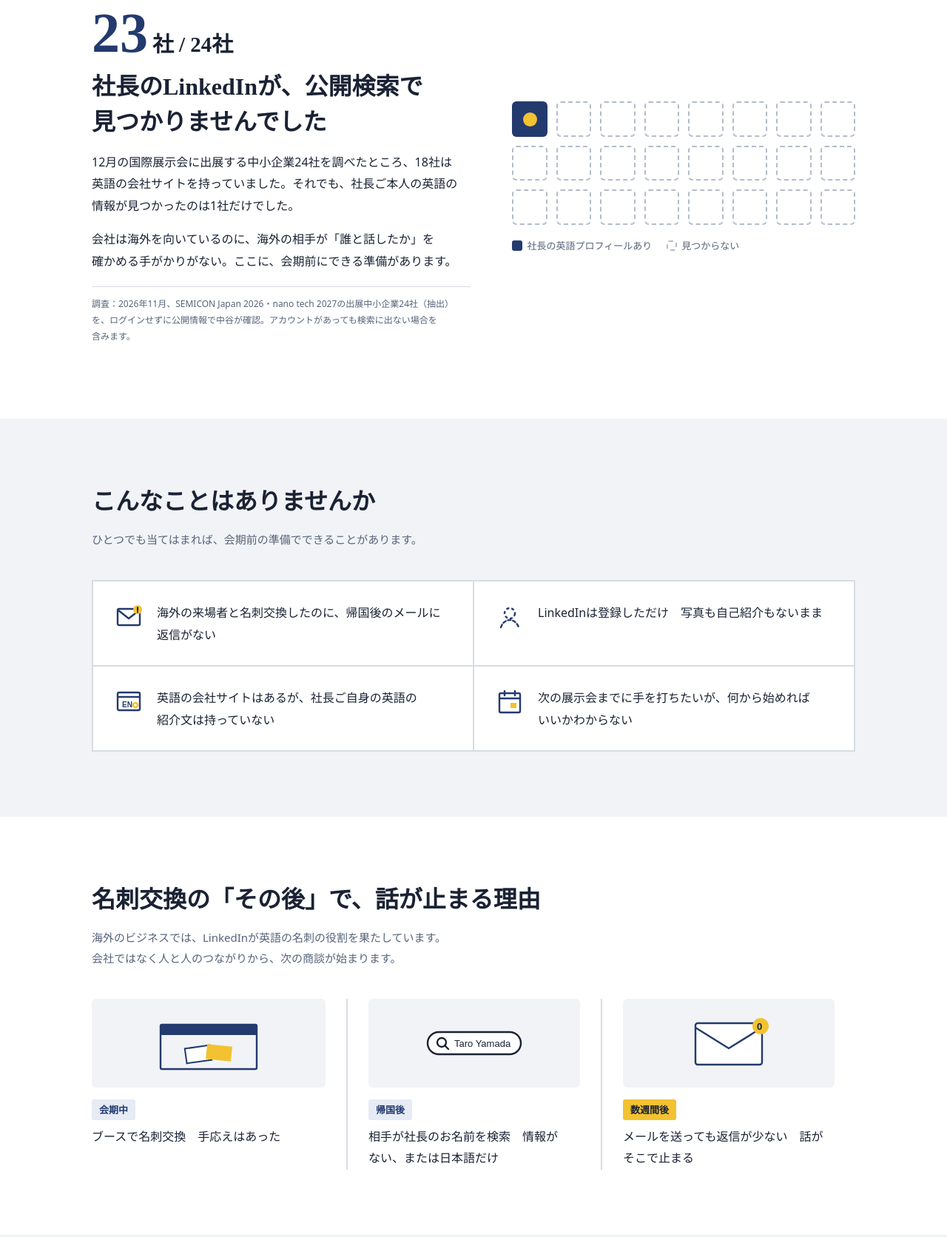
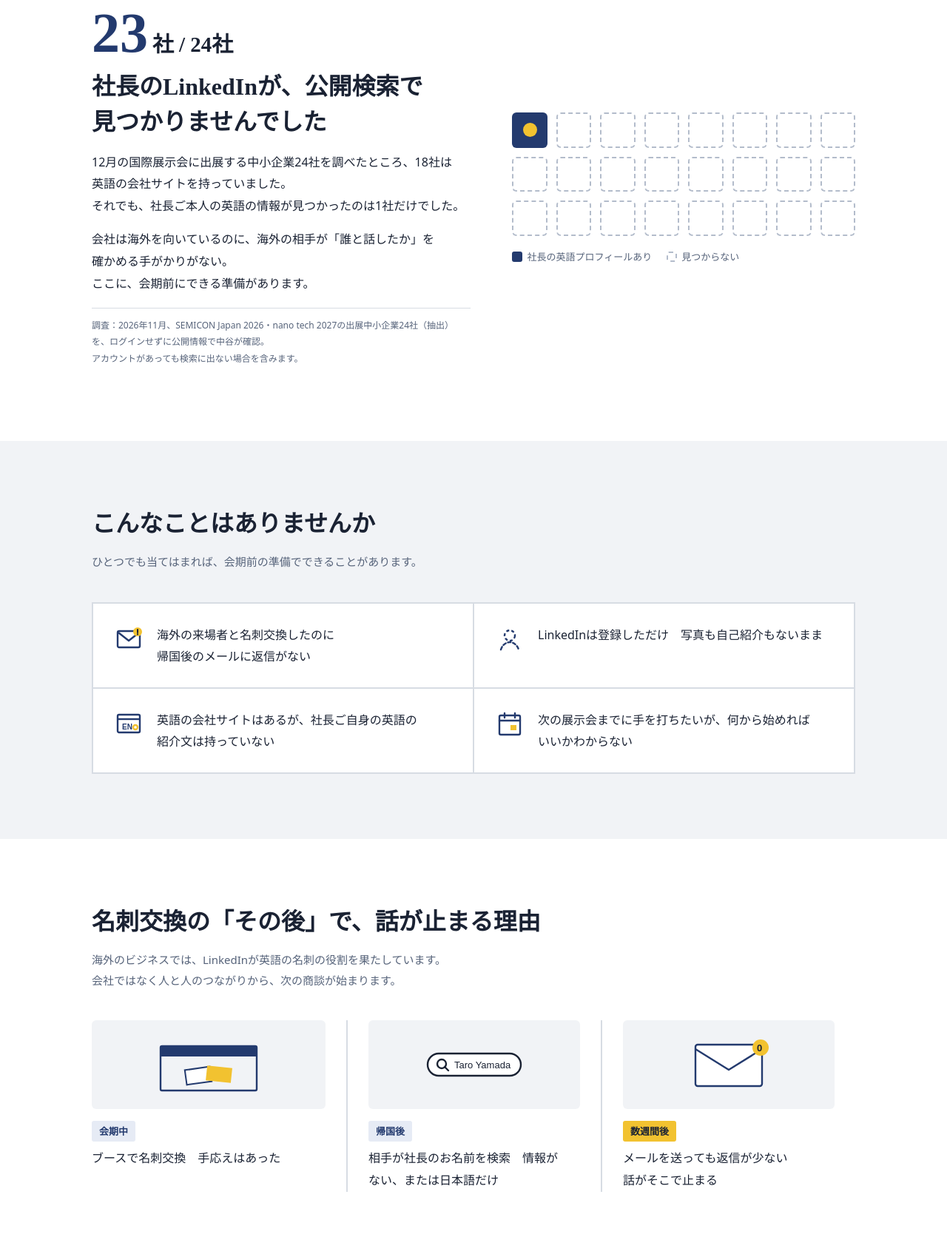
Before and after one commit to nakatani-expo/nakatani-expo.github.io, a plain HTML site: page index.html in a window 1280 px wide. Shown: the part 908-2580 px from the top of the page at 74% size. Drawn offline with Linux system fonts and the light colour scheme; a web font is replaced by a local one.

Commit message:
Fix awkward line breaks, mobile hero note overlap

```diff
--- a/index.html
+++ b/index.html
@@ -249,7 +249,8 @@
   @media (max-width: 560px) {
     .wrap { padding: 0 16px; }
     .hero { padding-left: 16px; padding-right: 16px; }
-    .stage { min-height: 330px; }
+    .stage { min-height: 400px; }
+    .arrow-note { margin-bottom: 28px; }
     .meishi { width: 74%; }
     .pcard { width: 86%; top: 92px; }
     .pains { grid-template-columns: 1fr; }
@@ -260,6 +261,7 @@
     .dots { gap: 7px; }
     .header-cta { display: none; }
   }
+  .nw { white-space: nowrap; }
 </style>
 </head>
 <body>
@@ -275,7 +277,7 @@
   <div class="wrap hero">
     <div>
       <h1>展示会で出会った海外の相手は、帰国後に社長のお名前を検索します。</h1>
-      <p class="lead">そのとき見つかる「英語の社長プロフィール」を、会期前に整えます。<br>国際展示会に出展する中小企業の社長に向けた、単発のサービスです。</p>
+      <p class="lead">そのとき見つかる<span class="nw">「英語の社長プロフィール」を、</span><span class="nw">会期前に整えます。</span><br>国際展示会に出展する中小企業の<span class="nw">社長に向けた、</span><span class="nw">単発のサービスです。</span></p>
       <div class="ctas">
         <a class="btn" href="#contact">15分だけ、話を聞いてみる（無料）</a>
         <a class="btn ghost" href="#offer">中身と料金を見る</a>
@@ -314,9 +316,9 @@
       <div>
         <p class="figure">23<small>社 / 24社</small></p>
         <h2>社長のLinkedInが、公開検索で見つかりませんでした</h2>
-        <p>12月の国際展示会に出展する中小企業24社を調べたところ、18社は英語の会社サイトを持っていました。それでも、社長ご本人の英語の情報が見つかったのは1社だけでした。</p>
-        <p>会社は海外を向いているのに、海外の相手が「誰と話したか」を確かめる手がかりがない。ここに、会期前にできる準備があります。</p>
-        <p class="source">調査：2026年11月、SEMICON Japan 2026・nano tech 2027の出展中小企業24社（抽出）を、ログインせずに公開情報で中谷が確認。アカウントがあっても検索に出ない場合を含みます。</p>
+        <p>12月の国際展示会に出展する中小企業24社を調べたところ、18社は英語の会社サイトを持っていました。<br>それでも、社長ご本人の英語の情報が見つかったのは1社だけでした。</p>
+        <p>会社は海外を向いているのに、海外の相手が「誰と話したか」を確かめる手がかりがない。<br>ここに、会期前にできる準備があります。</p>
+        <p class="source">調査：2026年11月、SEMICON Japan 2026・nano tech 2027の出展中小企業24社（抽出）を、ログインせずに公開情報で中谷が確認。<br>アカウントがあっても検索に出ない場合を含みます。</p>
       </div>
       <div>
         <div class="dots" role="img" aria-label="24社のうち、社長のプロフィールが見つかったのは1社">
@@ -336,7 +338,7 @@
       <div class="pains">
         <div class="pain">
           <svg width="40" height="40" viewBox="0 0 40 40" fill="none" aria-hidden="true"><rect x="5" y="9" width="30" height="22" rx="2" stroke="#233a6e" stroke-width="2.4"/><path d="M6 11 L20 22 L34 11" stroke="#233a6e" stroke-width="2.4" stroke-linejoin="round"/><circle cx="32" cy="10" r="6" fill="#f2c230"/><path d="M32 7 v4 M32 13 v.5" stroke="#1a2233" stroke-width="2" stroke-linecap="round"/></svg>
-          <p>海外の来場者と名刺交換したのに、帰国後のメールに返信がない</p>
+          <p>海外の来場者と名刺交換したのに　<span class="nw">帰国後のメールに返信がない</span></p>
         </div>
         <div class="pain">
           <svg width="40" height="40" viewBox="0 0 40 40" fill="none" aria-hidden="true"><circle cx="20" cy="15" r="7" stroke="#233a6e" stroke-width="2.4" stroke-dasharray="4 3"/><path d="M8 34 c2-7 8-10 12-10 s10 3 12 10" stroke="#233a6e" stroke-width="2.4" stroke-dasharray="4 3" stroke-linecap="round"/></svg>
@@ -356,7 +358,7 @@
 
   <section>
     <div class="wrap">
-      <h2>名刺交換の「その後」で、話が止まる理由</h2>
+      <h2>名刺交換の「その後」で、<span class="nw">話が止まる理由</span></h2>
       <p class="kicker">海外のビジネスでは、LinkedInが英語の名刺の役割を果たしています。<br>会社ではなく人と人のつながりから、次の商談が始まります。</p>
       <div class="flow">
         <div class="frame">
@@ -371,14 +373,14 @@
             <svg width="150" height="90" viewBox="0 0 150 90" fill="none"><rect x="12" y="30" width="126" height="30" rx="15" fill="#fff" stroke="#1a2233" stroke-width="2.4"/><circle cx="31" cy="44" r="6" stroke="#1a2233" stroke-width="2.4"/><path d="M35 48 L40 53" stroke="#1a2233" stroke-width="2.4" stroke-linecap="round"/><text x="48" y="50" font-size="13" fill="#1a2233" font-family="sans-serif">Taro Yamada</text></svg>
           </div>
           <span class="when">帰国後</span>
-          <p>相手が社長のお名前を検索　情報がない、または日本語だけ</p>
+          <p>相手が社長のお名前を検索　情報がない、<span class="nw">または日本語だけ</span></p>
         </div>
         <div class="frame">
           <div class="scene-ill" aria-hidden="true">
             <svg width="150" height="90" viewBox="0 0 150 90" fill="none"><rect x="30" y="18" width="90" height="56" rx="3" fill="#fff" stroke="#233a6e" stroke-width="2.4"/><path d="M30 24 L75 52 L120 24" stroke="#233a6e" stroke-width="2.4" stroke-linejoin="round"/><circle cx="118" cy="22" r="11" fill="#f2c230"/><text x="113" y="27" font-size="13" font-weight="700" fill="#1a2233" font-family="sans-serif">0</text></svg>
           </div>
           <span class="when">数週間後</span>
-          <p>メールを送っても返信が少ない　話がそこで止まる</p>
+          <p>メールを送っても返信が少ない　<span class="nw">話がそこで止まる</span></p>
         </div>
       </div>
     </div>
@@ -401,7 +403,7 @@
         <div class="tile t-about">
           <h3><b>3</b>About（自己紹介）</h3>
           <div class="sample en" lang="en">Second-generation owner of a 40-year-old machining shop. Our 18-person team makes parts that hold ±2 µm for chip-making tools.</div>
-          <div class="ja">創業40年の加工会社の2代目。18名のチームで、半導体製造装置向けに±2µmの精度の部品を作っています。</div>
+          <div class="ja">創業40年の加工会社の2代目。<br>18名のチームで、半導体製造装置向けに±2µmの精度の部品を作っています。</div>
         </div>
         <div class="tile t-post">
           <h3><b>4</b>出展告知の投稿 1本</h3>
@@ -451,15 +453,15 @@
       <div>
         <h2>進め方</h2>
         <ol class="track">
-          <li><span class="ic"><svg width="20" height="20" viewBox="0 0 20 20" fill="none"><rect x="2" y="4" width="16" height="12" rx="1.5" stroke="#233a6e" stroke-width="2"/><path d="M3 5 L10 11 L17 5" stroke="#233a6e" stroke-width="2"/></svg></span><b>お問い合わせ<span class="time">15分</span></b><span>展示会の日程と、海外で伝えたいことを伺います</span></li>
+          <li><span class="ic"><svg width="20" height="20" viewBox="0 0 20 20" fill="none"><rect x="2" y="4" width="16" height="12" rx="1.5" stroke="#233a6e" stroke-width="2"/><path d="M3 5 L10 11 L17 5" stroke="#233a6e" stroke-width="2"/></svg></span><b>お問い合わせ<span class="time">15分</span></b><span>展示会の日程と、<span class="nw">海外で伝えたいことを伺います</span></span></li>
           <li><span class="ic"><svg width="20" height="20" viewBox="0 0 20 20" fill="none"><rect x="2" y="5" width="11" height="10" rx="1.5" stroke="#233a6e" stroke-width="2"/><path d="M13 9 L18 6 V14 L13 11" stroke="#233a6e" stroke-width="2" stroke-linejoin="round"/></svg></span><b>Zoomで取材<span class="time">30分</span></b><span>技術・製品・社長ご自身のことをお聞きします</span></li>
           <li><span class="ic"><svg width="20" height="20" viewBox="0 0 20 20" fill="none"><path d="M5 2 H12 L16 6 V18 H5 Z" stroke="#233a6e" stroke-width="2" stroke-linejoin="round"/><path d="M8 10 H13 M8 13 H13" stroke="#233a6e" stroke-width="2"/></svg></span><b>英語原稿をお渡し<span class="time">3営業日以内</span></b><span>日本語訳つき</span></li>
           <li><span class="ic"><svg width="20" height="20" viewBox="0 0 20 20" fill="none"><path d="M4 16 L5 12 L13 4 L16 7 L8 15 Z" stroke="#233a6e" stroke-width="2" stroke-linejoin="round"/></svg></span><b>ご確認・修正1回<span class="time">2営業日以内</span></b><span>まとめてお知らせいただいた点を反映します</span></li>
-          <li><span class="ic"><svg width="20" height="20" viewBox="0 0 20 20" fill="none"><path d="M4 10 L8 14 L16 6" stroke="#233a6e" stroke-width="2.4" stroke-linecap="round" stroke-linejoin="round"/></svg></span><b>画面共有で反映<span class="time">30〜45分</span></b><span>社長ご自身の操作で、プロフィールに反映します</span></li>
+          <li><span class="ic"><svg width="20" height="20" viewBox="0 0 20 20" fill="none"><path d="M4 10 L8 14 L16 6" stroke="#233a6e" stroke-width="2.4" stroke-linecap="round" stroke-linejoin="round"/></svg></span><b>画面共有で反映<span class="time">30〜45分</span></b><span>社長ご自身の操作で、<span class="nw">プロフィールに反映します</span></span></li>
         </ol>
         <div class="trust">
           <svg width="22" height="22" viewBox="0 0 22 22" fill="none" aria-hidden="true"><rect x="4" y="10" width="14" height="10" rx="1.5" stroke="#233a6e" stroke-width="2"/><path d="M7 10 V7 a4 4 0 0 1 8 0 V10" stroke="#233a6e" stroke-width="2"/></svg>
-          <div><b>ログイン情報はお預かりしません。</b>投稿やつながり申請は社長ご本人が行います。LinkedInの利用規約に沿って進め、自動化ツールも使いません。</div>
+          <div><b>ログイン情報はお預かりしません。</b><br>投稿やつながり申請は社長ご本人が行います。<br>LinkedInの利用規約に沿って進め、自動化ツールも使いません。</div>
         </div>
       </div>
     </div>
@@ -506,7 +508,7 @@
           <li>外資系理系メーカーのケミスト　技術文書の翻訳や情報発信にも携わる</li>
           <li>展示会の出展側として、海外からの来場者に対応</li>
           <li>CBDスタートアップでR&amp;Dと広報を担当</li>
-          <li>米国の大学を卒業。英語での技術コミュニケーションに対応</li>
+          <li>米国の大学を卒業　<span class="nw">英語での技術コミュニケーションに対応</span></li>
         </ul>
         <p>技術の中身を理解したうえで、海外の相手に伝わる英語に置き換えることを大切にしています。</p>
       </div>
@@ -529,13 +531,13 @@
     <div class="wrap">
       <h2>よくあるご質問</h2>
       <div class="faq">
-        <details><summary>LinkedInのアカウントを持っていません。</summary><p>アカウントの作成は社長ご本人に行っていただきます。手順は画面共有でご案内しますので、初めてでも問題ありません。</p></details>
-        <details><summary>英語が得意ではありません。</summary><p>原稿はすべて日本語訳つきでお渡しします。内容を確認してから反映できます。</p></details>
-        <details><summary>社長の時間はどれくらい必要ですか。</summary><p>取材30分、原稿の確認、反映作業30〜45分で、合計1時間半ほどです。すべてオンラインで完結します。</p></details>
-        <details><summary>今はAIで英語の文章も作れますが、自分で書くのとどう違いますか。</summary><p>AIは渡された材料を英語にできますが、「海外の相手に何を伝えるべきか」を選ぶのは別の作業です。取材で技術の強みや社長ご自身の経歴を伺い、展示会で会う相手に響く形に絞り込むところをお引き受けします。</p></details>
-        <details><summary>展示会まで時間がありません。</summary><p>まずはご相談ください。日程を伺い、間に合う範囲をお伝えします。</p></details>
-        <details><summary>請求書や領収書は出していただけますか。</summary><p>はい。個人名（中谷 大地）で請求書を発行し、ご希望があれば領収書もお出しします。お支払いは銀行振込です。なお、適格請求書発行事業者（インボイス）の登録はしていません。</p></details>
-        <details><summary>単発だけで終わっても大丈夫ですか。</summary><p>はい。継続のご提案は、ご希望があった場合のみ行います。</p></details>
+        <details><summary>LinkedInのアカウントを持っていません。</summary><p>アカウントの作成は社長ご本人に行っていただきます。<br>手順は画面共有でご案内しますので、初めてでも問題ありません。</p></details>
+        <details><summary>英語が得意ではありません。</summary><p>原稿はすべて日本語訳つきでお渡しします。<br>内容を確認してから反映できます。</p></details>
+        <details><summary>社長の時間はどれくらい必要ですか。</summary><p>取材30分、原稿の確認、反映作業30〜45分で、合計1時間半ほどです。<br>すべてオンラインで完結します。</p></details>
+        <details><summary>今はAIで英語の文章も作れますが、自分で書くのとどう違いますか。</summary><p>AIは渡された材料を英語にできますが、<span class="nw">「海外の相手に何を伝えるべきか」</span>を選ぶのは<span class="nw">別の作業です。</span><br>取材で技術の強みや社長ご自身の経歴を伺い、展示会で会う相手に響く形に絞り込むところを<span class="nw">お引き受けします。</span></p></details>
+        <details><summary>展示会まで時間がありません。</summary><p>まずはご相談ください。<br>日程を伺い、間に合う範囲をお伝えします。</p></details>
+        <details><summary>請求書や領収書は出していただけますか。</summary><p>はい。<br>個人名（中谷 大地）で請求書を発行します。<br>ご希望があれば領収書もお出しします。<br>お支払いは銀行振込です。<br>なお、<span class="nw">適格請求書発行事業者</span>（インボイス）の<span class="nw">登録はしていません。</span></p></details>
+        <details><summary>単発だけで終わっても大丈夫ですか。</summary><p>はい。<br>継続のご提案は、<span class="nw">ご希望があった場合のみ行います。</span></p></details>
       </div>
     </div>
   </section>
@@ -544,7 +546,7 @@
     <div class="wrap inner">
       <div>
         <h2>まずは、展示会の日程を教えてください</h2>
-        <p>展示会名と会期をメールでお知らせください。15分のオンライン相談の候補日をお返しします。</p>
+        <p>展示会名と会期をメールでお知らせください。<br>15分のオンライン相談の候補日をお返しします。</p>
         <p>ご相談は無料で、間に合うかどうかも含めてお答えします。</p>
         <div style="margin-top:26px"><a class="btn" href="mailto:daichi.nakatani.expo@gmail.com?subject=%E5%B1%95%E7%A4%BA%E4%BC%9A%E5%89%8D%E3%81%AE%E3%83%97%E3%83%AD%E3%83%95%E3%82%A3%E3%83%BC%E3%83%AB%E6%95%B4%E5%82%99%E3%81%AE%E7%9B%B8%E8%AB%87">15分だけ、話を聞いてみる（無料）</a></div>
         <p class="mail">daichi.nakatani.expo@gmail.com</p>
```
